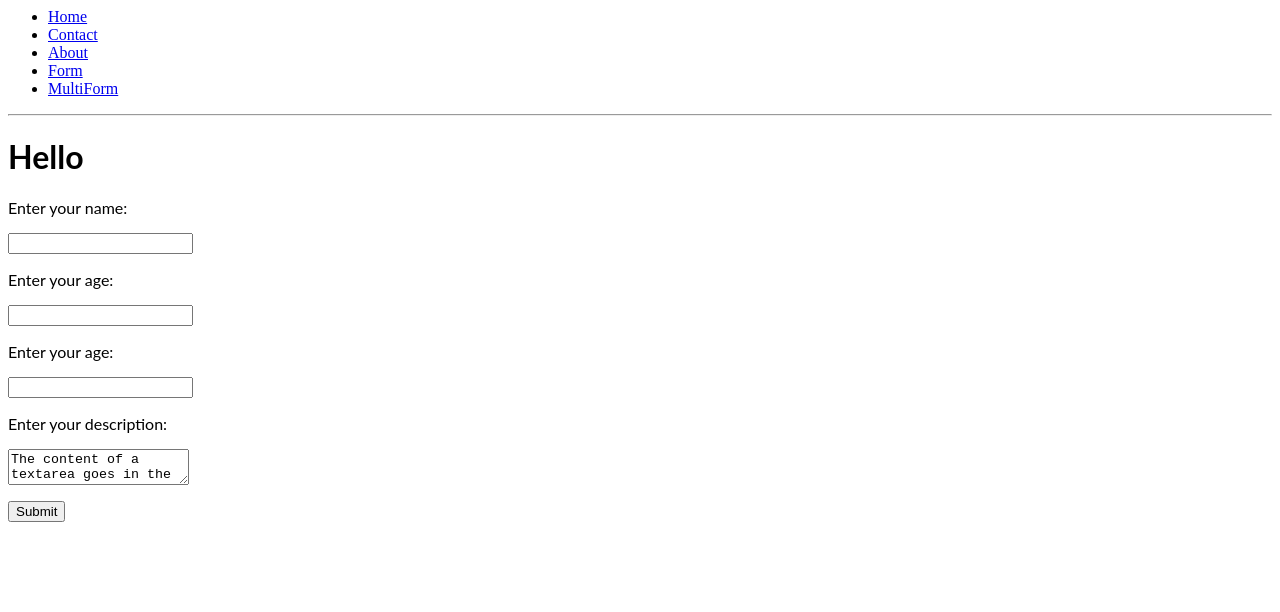
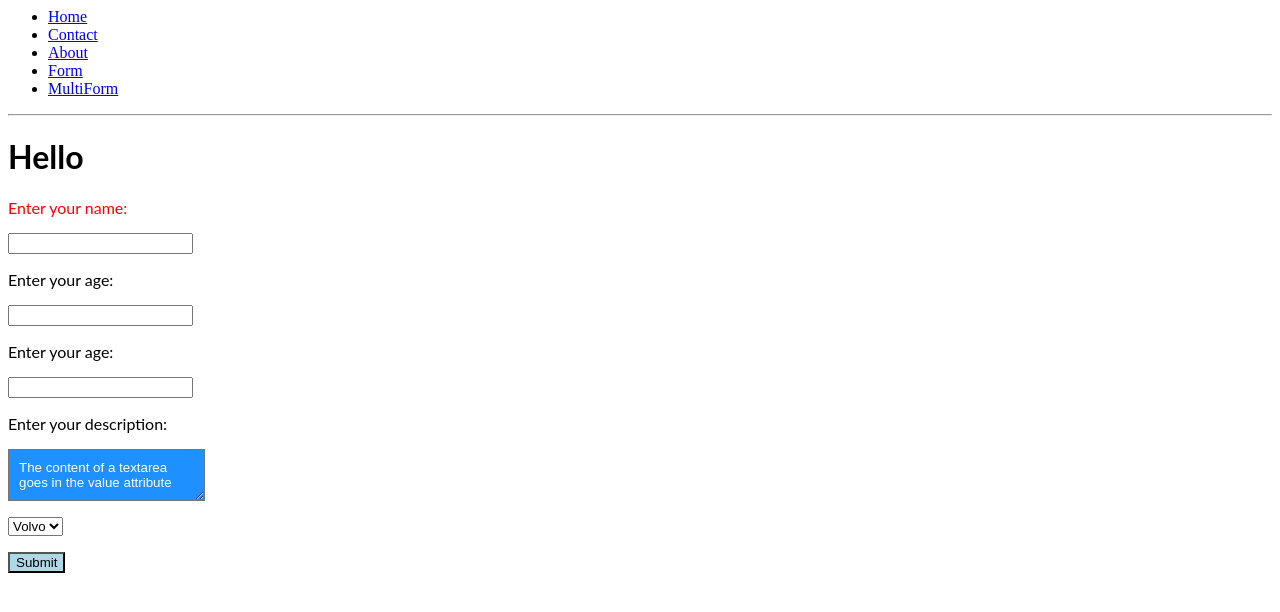
Before and after one commit to madhubn/react-w83sqq, a React (Create React App) app: page /multiForm in a window 1280 px wide. Shown: the top 612 px of the page. Built offline with nearby package versions, Linux system fonts and the light colour scheme.

Commit message:
1 file modified

```diff
--- a/src/MultiForm.js
+++ b/src/MultiForm.js
@@ -13,6 +13,7 @@ class MultiForm extends React.Component {
     this.state = {
       username: "",
       age: null,
+      mycar: "Volvo",
       description: "The content of a textarea goes in the value attribute",
       errormessage: ""
     };
@@ -39,12 +40,18 @@ class MultiForm extends React.Component {
     console.log("this.val", this.state);
   };
   render() {
+    const mystyle = {
+      color: "white",
+      backgroundColor: "DodgerBlue",
+      padding: "10px",
+      fontFamily: "Arial"
+    };
     return (
       <form onSubmit={this.onSubmitForm}>
         <h1>
           Hello {this.state.username} {this.state.age}
         </h1>
-        <p>Enter your name:</p>
+        <p style={{ color: "red" }}>Enter your name:</p>
         <input type="text" onChange={this.onChanges} name="username" />
         <p>Enter your age:</p>
         <input type="text" onChange={this.onChanges} name="age" />
@@ -53,9 +60,18 @@ class MultiForm extends React.Component {
         <input type="text" onChange={this.onChanges} name="age" />
         {this.state.errormessage}
         <p>Enter your description:</p>
-        <textarea value={this.state.description} />
+        <textarea style={mystyle} value={this.state.description} />
         <p>
-          <button type="submit">Submit</button>
+          <select value={this.state.mycar}>
+            <option value="Ford">Ford</option>
+            <option value="Volvo">Volvo</option>
+            <option value="Fiat">Fiat</option>
+          </select>
+        </p>
+        <p>
+          <button type="submit" style={{ backgroundColor: "lightblue" }}>
+            Submit
+          </button>
         </p>
       </form>
     );
```
